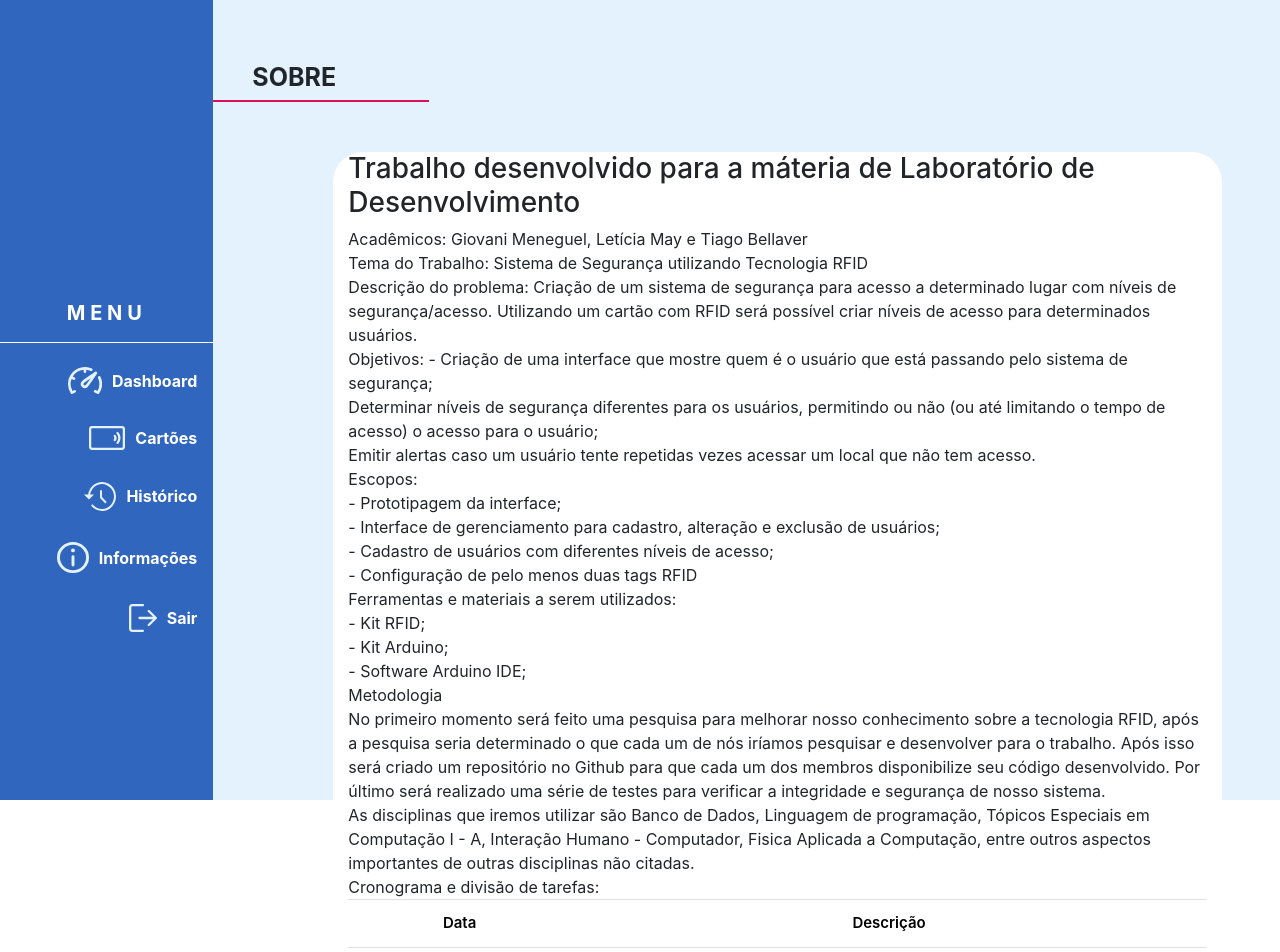
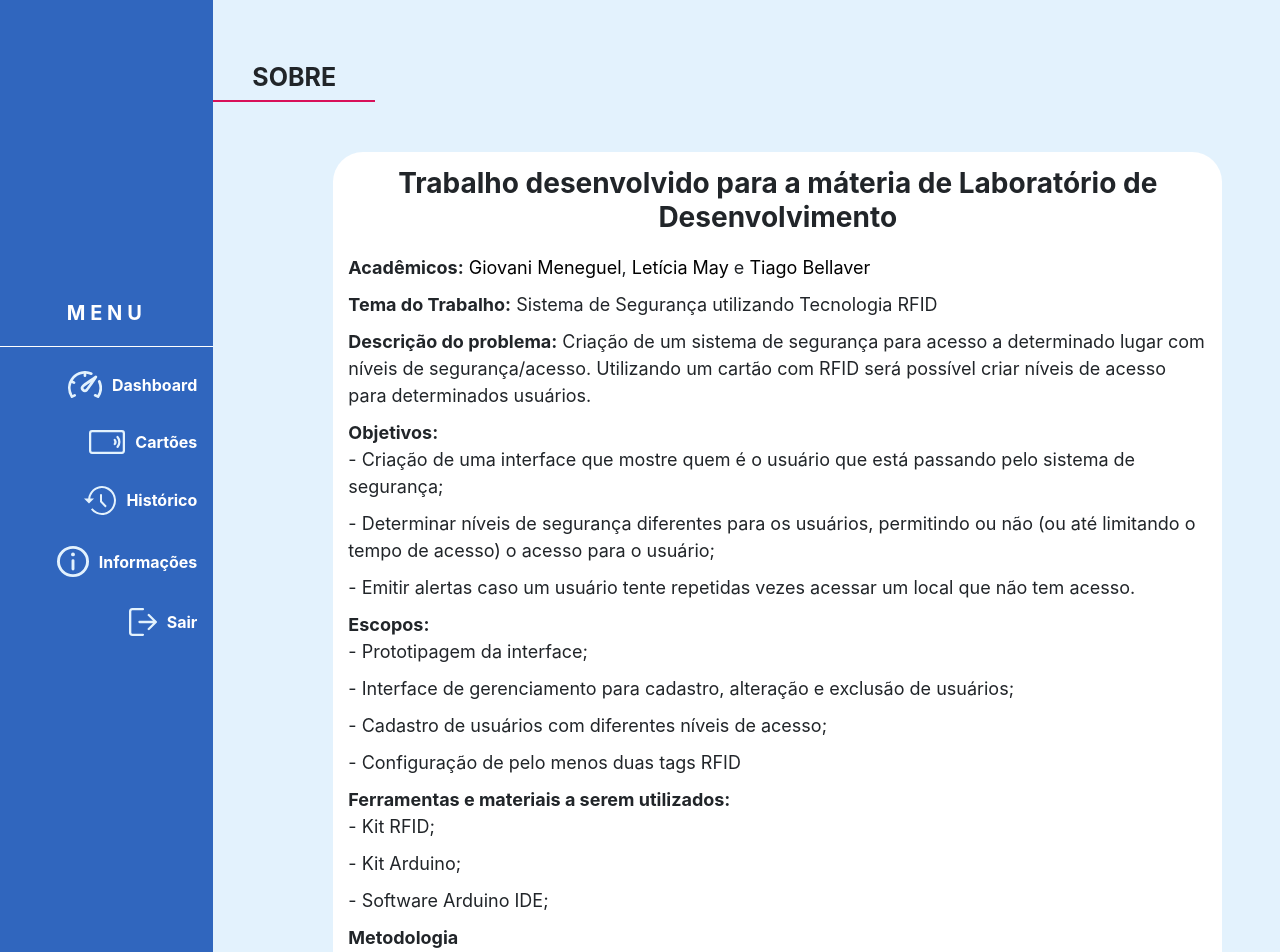
Before and after one commit to tiagobellaver/trabalhoLAB, a React (Create React App) app in the folder frontend/: page /sobre in a window 1280 px wide. Shown: the top 952 px of the page. Built offline with nearby package versions, Linux system fonts and the light colour scheme.

Commit message:
About page

```diff
--- a/frontend/src/main/App.css
+++ b/frontend/src/main/App.css
@@ -4,7 +4,6 @@
 
 .main-context {
     background-color: #E3F2FD;
-    height: 100vh;
 }
 
 .nav-title {
@@ -16,6 +15,7 @@
     text-transform: uppercase;
     line-height: 26px;
     letter-spacing: 0.30rem;
+    margin-bottom: 20px;
 }
 
 .navbar-left {
@@ -40,6 +40,7 @@
     color: white;
 }
 
+
 .navbar-left img {
     margin-left: 20px;
     margin-right: 10px;
@@ -56,7 +57,7 @@
 .title-line {
     margin: 0;
     float: left;
-    width: 20%;
+    width: 15%;
     border: 1px solid #D81159;
 }
 
@@ -67,115 +68,11 @@
     margin-bottom: 30px;
 }
 
-
 .content-container {
     margin-top: 60px;
     margin-left: 120px;
     border-top-left-radius: 30px;
     border-top-right-radius: 30px;
-    height: 81vh;
     background-color: white;
-    max-width: 900px;
+
 }
-
-.table td, .table th {
-    text-align: center;
-}
-
-th {
-    color:  #3066BE;
-    font-size: 15px;
-    font-weight: 700;
-}
-td {
-    font-weight: 600;
-    color: #000000;
-    font-size: 15px;
-}
-
-.link-option, .link-option-del {
-    color: #000000;
-    text-decoration: none !important;
-}
-
-.link-option {
-    margin-right: 10px;
-}
-
-.link-option:hover {
-    color: #3066BE;
-}
-
-.link-option-del:hover {
-    color: #D81159;
-}
-
-
-/* revisar */
-
-.padd-dash {
-    padding: 20px 30px;
-}
-
-.p-text-title {
-    font-weight: 600;
-    color: #3066BE;
-    font-size: 14px;
-}
-
-.p-text-value {
-    font-weight: 600;
-    color: #000000;
-    font-size: 14px;
-}
-
-.flex-line {
-    align-items: center;
-    display: flex;
-    justify-content: flex-start;
-}
-
-.mrg-link {
-    margin-right: 20px;
-}
-
-.user-details {
-    padding: 15px 0 5px;
-}
-
-.access-card {
-    border-bottom: 1px solid #cccccc;
-    padding-bottom: 6px;
-}
-
-.access-card .p-text-title {
-    margin-right: 6px;
-}
-
-.user-card-list {
-    list-style: none;
-    padding: 0;
-}
-
-.user-card-list .card-item {
-    margin-bottom: 15px;
-}
-
-.user-card-list .card-item:last-child {
-    margin-bottom: 0;
-}
-
-.options-card {
-    border-top: 1px solid #cccccc;
-    padding-top: 6px;
-}
-
-.card-create-padding {
-    padding-top: 100px;
-}
-
-.button-centralizer {
-    display: flex;
-    justify-content: center;
-    margin-top: 30px;
-}
--- /dev/null
+++ b/frontend/src/pages/about/About.css
@@ -0,0 +1,21 @@
+.title-about {
+    padding-top: 15px;
+    font-weight: 700;
+    text-align: center;
+    margin-bottom: 20px;
+}
+
+.sub-about {
+    font-size: 18px;
+    font-weight: 700;
+}
+
+.text-about {
+    font-size: 18px;
+    margin-bottom: 10px;
+}
+
+.text-about a {
+    color: black;
+    text-decoration: none;
+}
--- a/frontend/src/pages/about/About.jsx
+++ b/frontend/src/pages/about/About.jsx
@@ -2,6 +2,7 @@ import React  from 'react';
 import { Container, Row, Col, Table} from 'reactstrap';
 
 import Navbar from '../../components/Navbar/Navbar';
+import './About.css';
 
 export default props =>
 <>
@@ -14,30 +15,31 @@ export default props =>
                 <h1 className="title-page">Sobre</h1>
                 <hr className="title-line"/>
                 <Col sm={10} md={10} lg={10} className="content-container">
-                    <h3>Trabalho desenvolvido para a máteria de Laboratório de Desenvolvimento</h3>
-                    <p>Acadêmicos: Giovani Meneguel, Letícia May e Tiago Bellaver</p>
-                    <p>Tema do Trabalho: Sistema de Segurança utilizando Tecnologia RFID</p>
-                    <p>Descrição do problema: Criação de um sistema de segurança para acesso a determinado lugar com níveis de segurança/acesso. Utilizando um
+                    <h3 className="title-about">Trabalho desenvolvido para a máteria de Laboratório de Desenvolvimento</h3>
+                    <p className="text-about"><span className="sub-about">Acadêmicos:</span> <a href="https://github.com/GioAM">Giovani Meneguel</a>, <a href="https://github.com/leticiapmay99">Letícia May</a> e <a href="https://github.com/tiagobellaver">Tiago Bellaver</a></p>
+                    <p className="text-about"><span className="sub-about">Tema do Trabalho:</span> Sistema de Segurança utilizando Tecnologia RFID</p>
+                    <p className="text-about"><span className="sub-about">Descrição do problema:</span> Criação de um sistema de segurança para acesso a determinado lugar com níveis de segurança/acesso. Utilizando um
                     cartão com RFID será possível criar níveis de acesso para determinados usuários.</p>
-                    <p>Objetivos: - Criação de uma interface que mostre quem é o usuário que está passando pelo sistema de segurança;</p>
-                    <p>Determinar níveis de segurança diferentes para os usuários, permitindo ou não (ou até limitando o tempo de acesso) o acesso para o usuário;</p>
-                    <p>Emitir alertas caso um usuário tente repetidas vezes acessar um local que não tem acesso.</p>
-                    <p>Escopos:</p>
-                    <p>- Prototipagem da interface;</p>
-                    <p>- Interface de gerenciamento para cadastro, alteração e exclusão de usuários;</p>
-                    <p>- Cadastro de usuários com diferentes níveis de acesso;</p>
-                    <p>- Configuração de pelo menos duas tags RFID</p>
-                    <p>Ferramentas e materiais a serem utilizados: </p>
-                    <p>- Kit RFID;</p>
-                    <p>- Kit Arduino;</p>
-                    <p>- Software Arduino IDE;</p>
-                    <p>Metodologia</p>
-                    <p>No primeiro momento será feito uma pesquisa para melhorar nosso conhecimento sobre a tecnologia RFID, após a pesquisa seria determinado o que cada um de
+                    <p className="sub-about">Objetivos:</p>
+                    <p className="text-about">- Criação de uma interface que mostre quem é o usuário que está passando pelo sistema de segurança;</p>
+                    <p className="text-about">- Determinar níveis de segurança diferentes para os usuários, permitindo ou não (ou até limitando o tempo de acesso) o acesso para o usuário;</p>
+                    <p className="text-about">- Emitir alertas caso um usuário tente repetidas vezes acessar um local que não tem acesso.</p>
+                    <p className="sub-about">Escopos:</p>
+                    <p className="text-about">- Prototipagem da interface;</p>
+                    <p className="text-about">- Interface de gerenciamento para cadastro, alteração e exclusão de usuários;</p>
+                    <p className="text-about">- Cadastro de usuários com diferentes níveis de acesso;</p>
+                    <p className="text-about">- Configuração de pelo menos duas tags RFID</p>
+                    <p className="sub-about">Ferramentas e materiais a serem utilizados: </p>
+                    <p className="text-about">- Kit RFID;</p>
+                    <p className="text-about">- Kit Arduino;</p>
+                    <p className="text-about">- Software Arduino IDE;</p>
+                    <p className="sub-about">Metodologia</p>
+                    <p className="text-about">No primeiro momento será feito uma pesquisa para melhorar nosso conhecimento sobre a tecnologia RFID, após a pesquisa seria determinado o que cada um de
                     nós iríamos pesquisar e desenvolver para o trabalho. Após isso será criado um repositório no Github para que cada um dos membros disponibilize seu código desenvolvido.
                     Por último será realizado uma série de testes para verificar a integridade e segurança de nosso sistema.</p>
-                    <p>	As disciplinas que iremos utilizar são Banco de Dados, Linguagem de programação, Tópicos Especiais em Computação I - A, Interação Humano - Computador, Fisica Aplicada
+                    <p className="text-about">	As disciplinas que iremos utilizar são Banco de Dados, Linguagem de programação, Tópicos Especiais em Computação I - A, Interação Humano - Computador, Fisica Aplicada
                     a Computação, entre outros aspectos importantes de outras disciplinas não citadas.</p>
-                    <p>Cronograma e divisão de tarefas:</p>
+                    <p className="sub-about">Cronograma de tarefas:</p>
                     <Table>
                         <thead>
                             <tr>
--- a/frontend/src/pages/cards/CardDetail.jsx
+++ b/frontend/src/pages/cards/CardDetail.jsx
@@ -1,6 +1,6 @@
 import React  from 'react';
 import { Link } from 'react-router-dom'
-import {Container, Row, Col, CardImg } from 'reactstrap';
+import {Container, Row, Col } from 'reactstrap';
 import Navbar from '../../components/Navbar/Navbar';
 import { Image } from 'react-bootstrap';
 export default props =>
--- a/frontend/src/pages/historic/Historic.jsx
+++ b/frontend/src/pages/historic/Historic.jsx
@@ -4,7 +4,6 @@ import './Historic.css';
 import Navbar from '../../components/Navbar/Navbar';
 import { Link } from 'react-router-dom'
 
-import api from '../../utils/ApiService';
 import ApiService from '../../utils/ApiService';
 
 class Historic extends Component {
@@ -29,12 +28,6 @@ class Historic extends Component {
     }
 
 render() {
-    const campos = [{
-        id: 'id',
-        apelido: '',
-        data: 'date',
-        status: 'autorizado'
-    }]
 
     return(
     <>
--- a/frontend/src/pages/historic/HistoricDetails.jsx
+++ b/frontend/src/pages/historic/HistoricDetails.jsx
@@ -1,5 +1,5 @@
 import React  from 'react';
-import {Container, Row, Col, Form, Label, FormGroup, Input  } from 'reactstrap';
+import {Container, Row, Col} from 'reactstrap';
 import './Historic.css';
 import { Link } from 'react-router-dom'
 import Navbar from '../../components/Navbar/Navbar';
```
